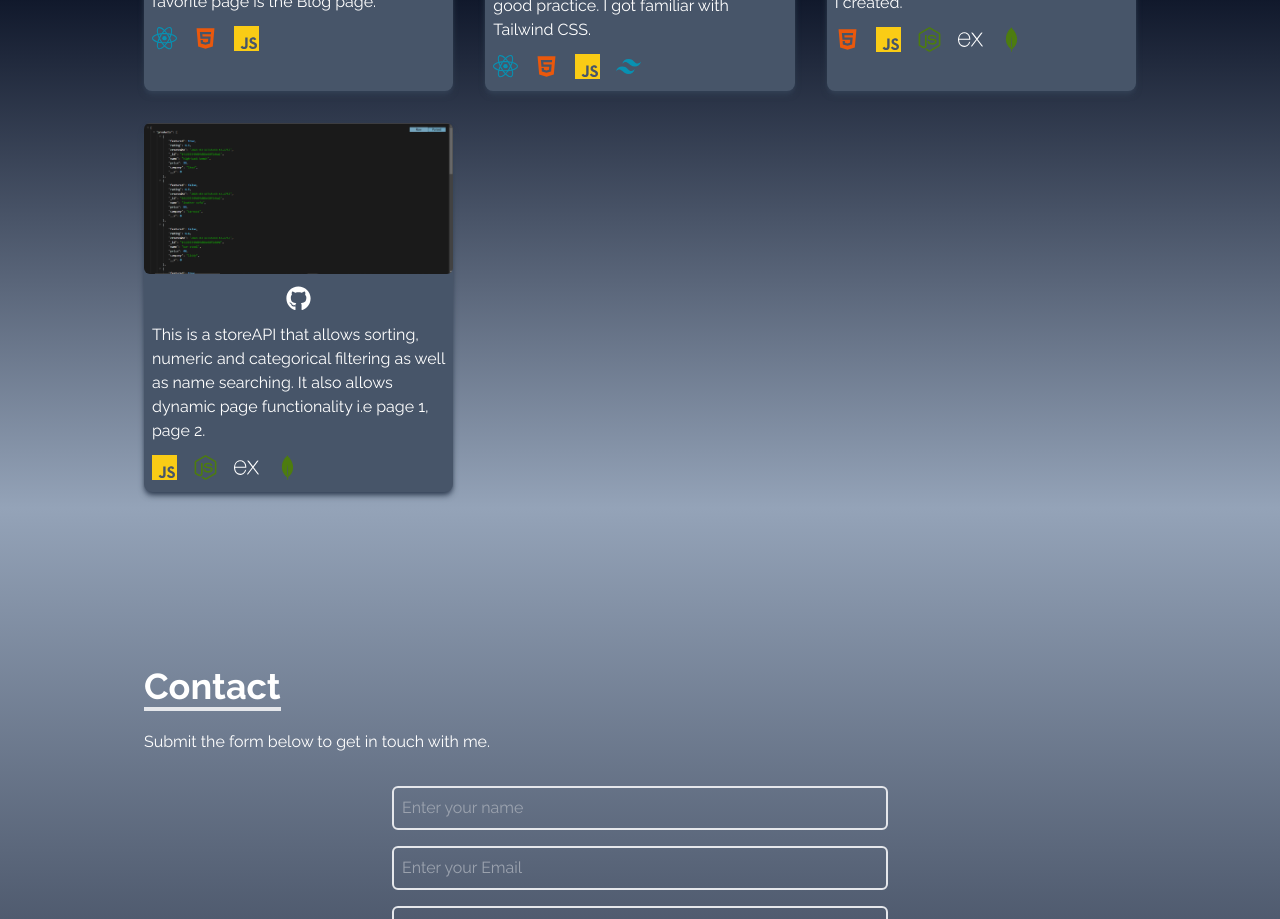
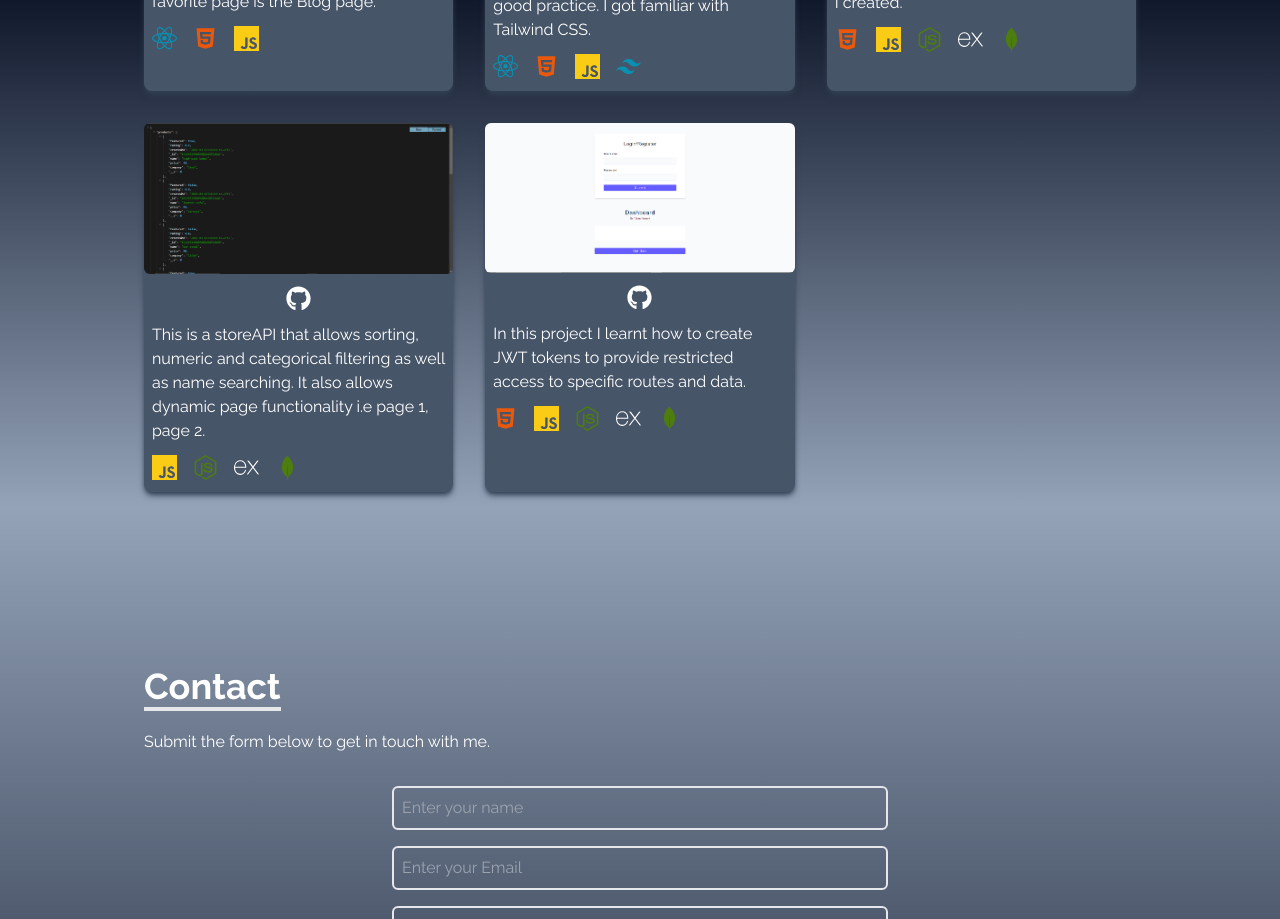
Before and after one commit to chipwayambokomas/MyPortfolio, a React (Create React App) app: page / in a window 1280 px wide. Shown: the part 2120-3039 px from the top of the page. Built offline with nearby package versions, Linux system fonts and the light colour scheme.

Commit message:
Update Portfolio.jsx

```diff
--- a/src/components/Portfolio.jsx
+++ b/src/components/Portfolio.jsx
@@ -3,6 +3,7 @@ import mercuryexpress from "../assets/portfolio/mercuryexpressproject.png";
 import firstportfolio from "../assets/portfolio/firstportfolio.png";
 import taskmanager from '../assets/portfolio/taskmanager.png'
 import storeapi from '../assets/portfolio/storeapi.png'
+import jwt from '../assets/portfolio/jwt.png'
 import { FaGithub, FaNodeJs } from "react-icons/fa";
 // import { BsGlobe2 } from "react-icons/bs";
 import {GrReactjs} from 'react-icons/gr';
@@ -114,6 +115,35 @@ const Portfolio = () => {
 
         )
     },
+
+      {
+      id: 5,
+      source: jwt,
+      shortBio:
+        "In this project I learnt how to create JWT tokens to provide restricted access to specific routes and data.",
+        Glink:'https://github.com/chipwayambokomas/jsonWebTokens',
+        child:(
+            <div className="flex flex-row">
+            <div className="px-2 text-orange-600 ">
+            <AiFillHtml5 size={25}/>
+            </div>
+            <div className="px-2 text-yellow-400 ">
+            <SiJavascript size={25}/>
+        </div>
+
+        <div className="px-2 text-lime-700 ">
+            <FaNodeJs size={25}/>
+        </div>
+        <div className="px-2 text-white ">
+            <SiExpress size={25}/>
+        </div>
+        <div className="px-2 text-lime-700 ">
+            <SiMongodb size={25}/>
+        </div>
+        </div>
+
+        )
+    },
   ];
 
   return (
```
